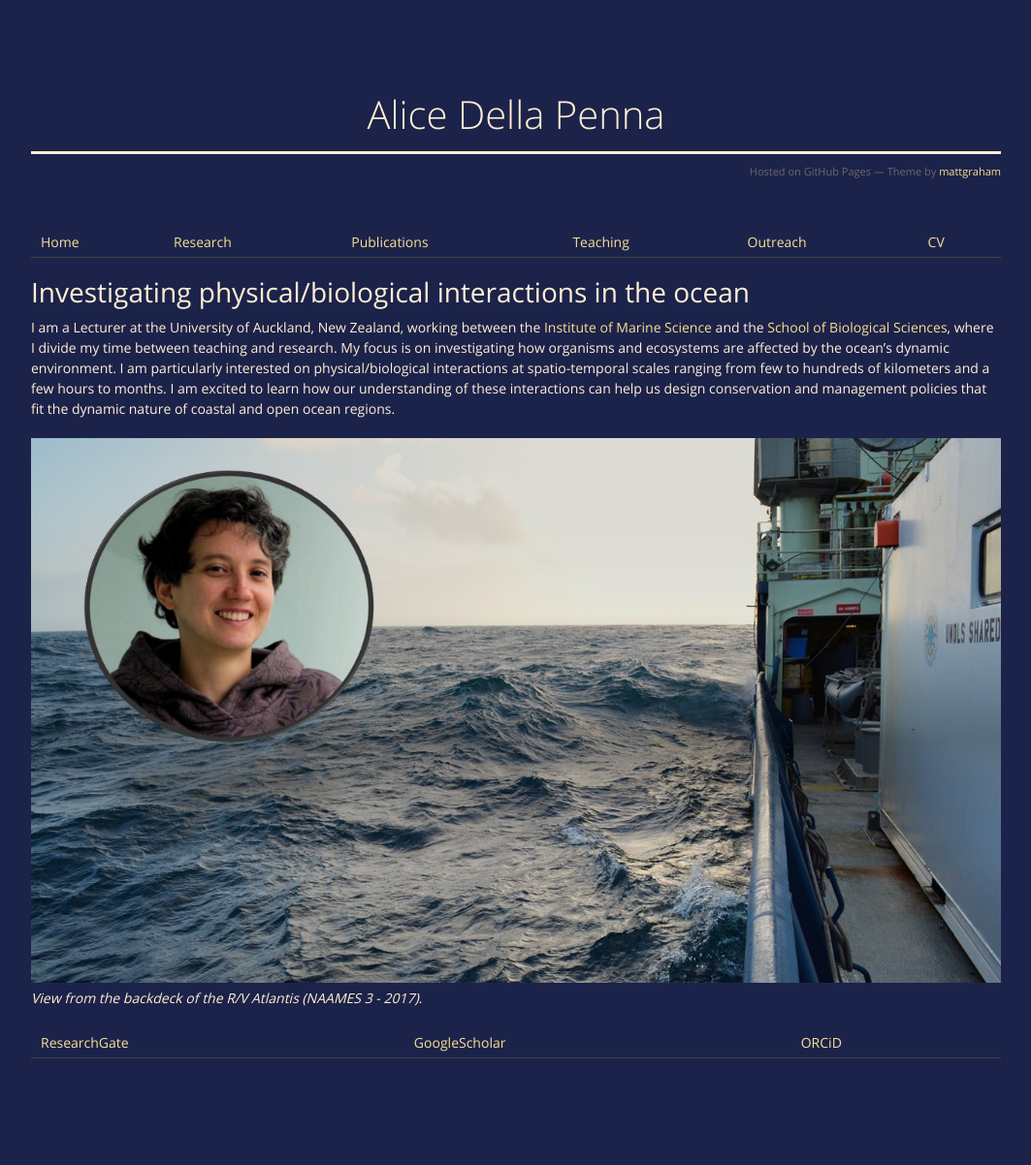
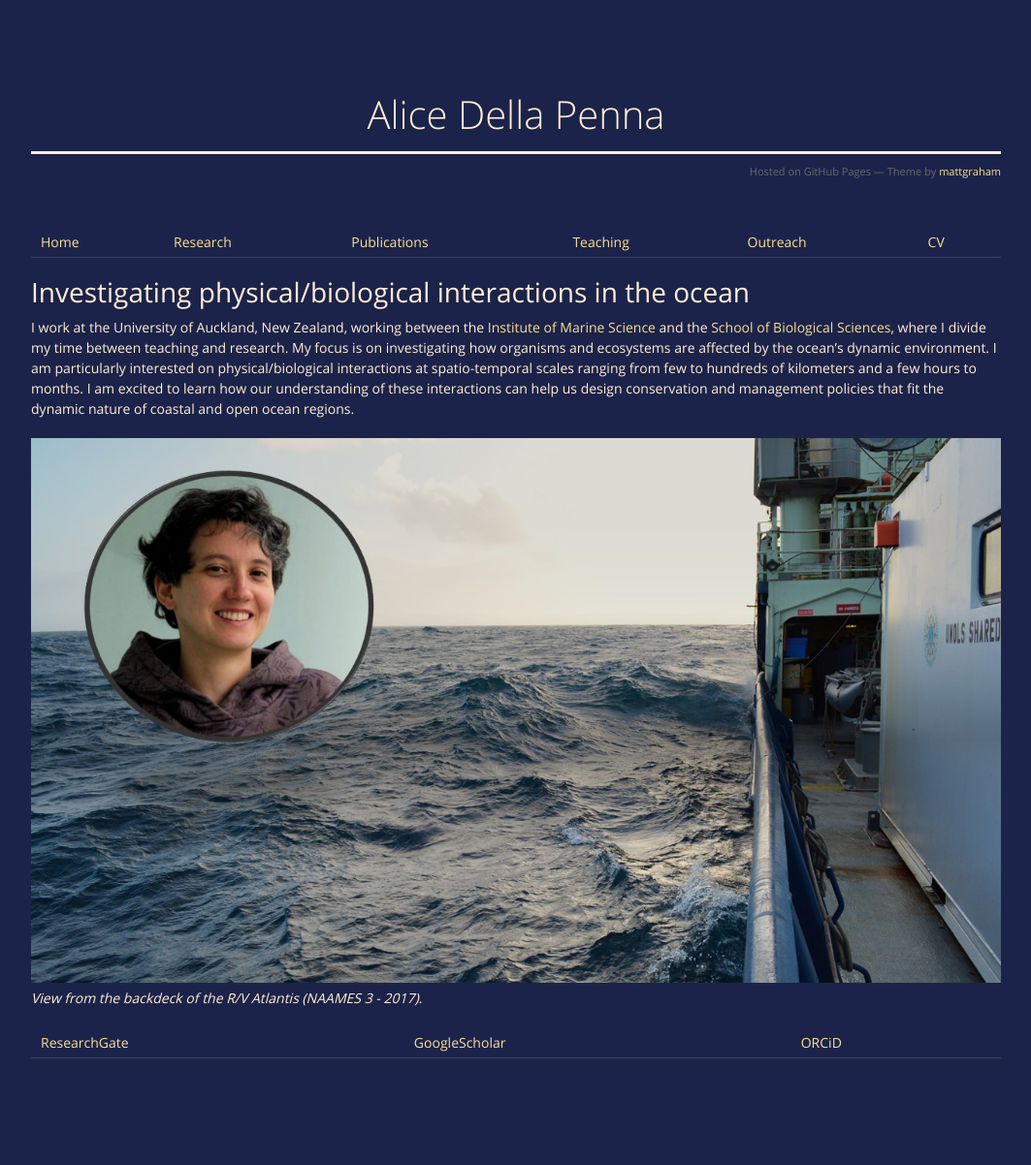
Before and after one commit to AliceDellaPenna/alicedellapenna.github.io, a Jekyll site: the page built from index.markdown, in a window 1280 px wide. Shown: the whole page at 97% size, without its empty margins (108-1171 px from the left). Built offline with Jekyll 4.4.1, drawn with Linux system fonts in a browser that asks for light colours; the repository's description, which GitHub fills in, is left out.

Commit message:
Update index.markdown

```diff
--- a/index.markdown
+++ b/index.markdown
@@ -6,7 +6,7 @@ layout: default
 
 # Investigating physical/biological interactions in the ocean
 
-I am a Lecturer at the University of Auckland, New Zealand, working between the [Institute of Marine Science](https://www.auckland.ac.nz/en/science/about-the-faculty/institute-of-marine-science.html) and the [School of Biological Sciences](https://www.auckland.ac.nz/en/science/about-the-faculty/school-of-biological-sciences.html), where I divide my time between teaching and research. My focus is on investigating how organisms and ecosystems are affected by the ocean's dynamic environment. I am particularly interested on physical/biological interactions at spatio-temporal scales ranging from few to hundreds of kilometers and a few hours to months. I am excited to learn how our understanding of these interactions can help us design conservation and management policies that fit the dynamic nature of coastal and open ocean regions.
+I work at the University of Auckland, New Zealand, working between the [Institute of Marine Science](https://www.auckland.ac.nz/en/science/about-the-faculty/institute-of-marine-science.html) and the [School of Biological Sciences](https://www.auckland.ac.nz/en/science/about-the-faculty/school-of-biological-sciences.html), where I divide my time between teaching and research. My focus is on investigating how organisms and ecosystems are affected by the ocean's dynamic environment. I am particularly interested on physical/biological interactions at spatio-temporal scales ranging from few to hundreds of kilometers and a few hours to months. I am excited to learn how our understanding of these interactions can help us design conservation and management policies that fit the dynamic nature of coastal and open ocean regions.
 
 <img src="images/atsea_face.jpg" alt="iew from the backdeck of the R/V Atlantis (NAAMES 3 - 2017)." width="1270"/>
 _View from the backdeck of the R/V Atlantis (NAAMES 3 - 2017)._
```
